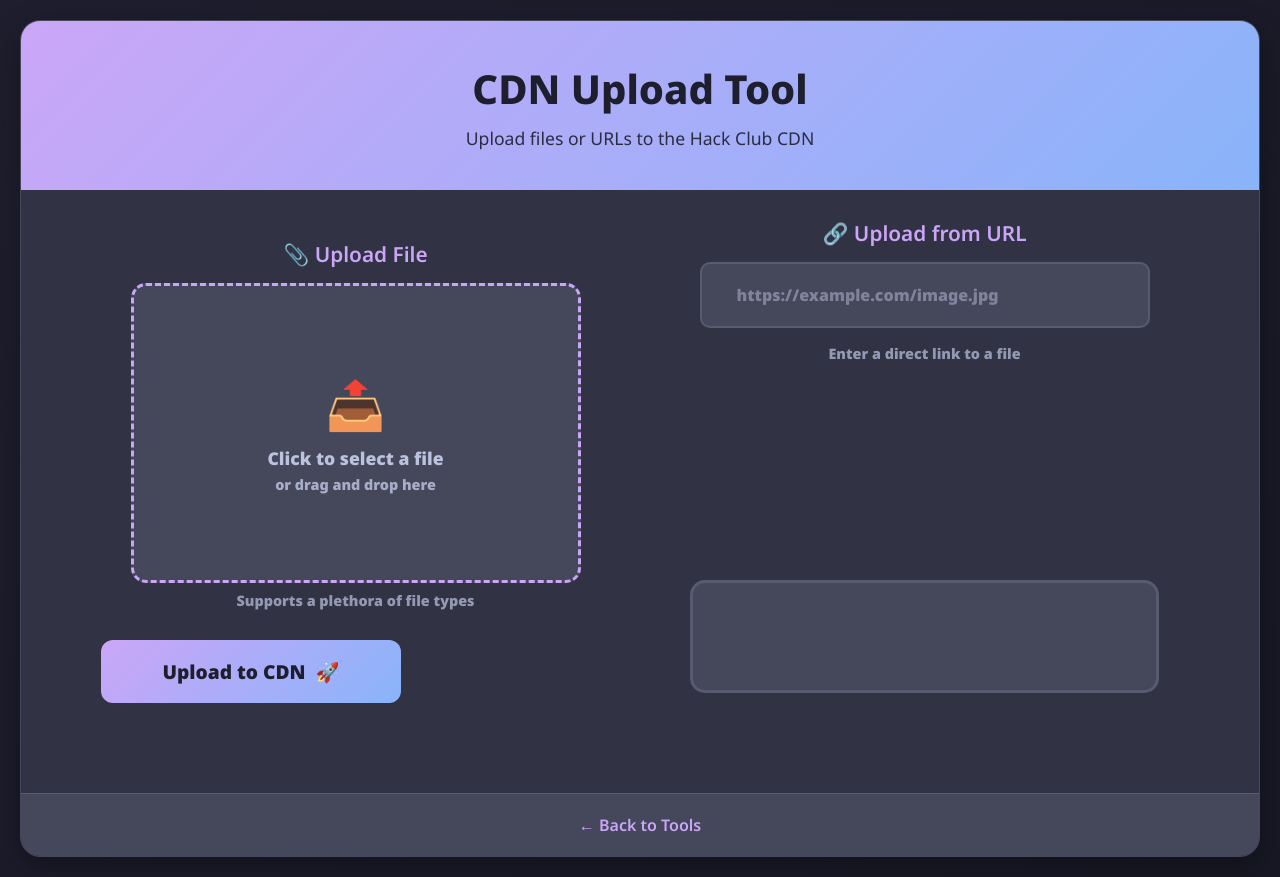
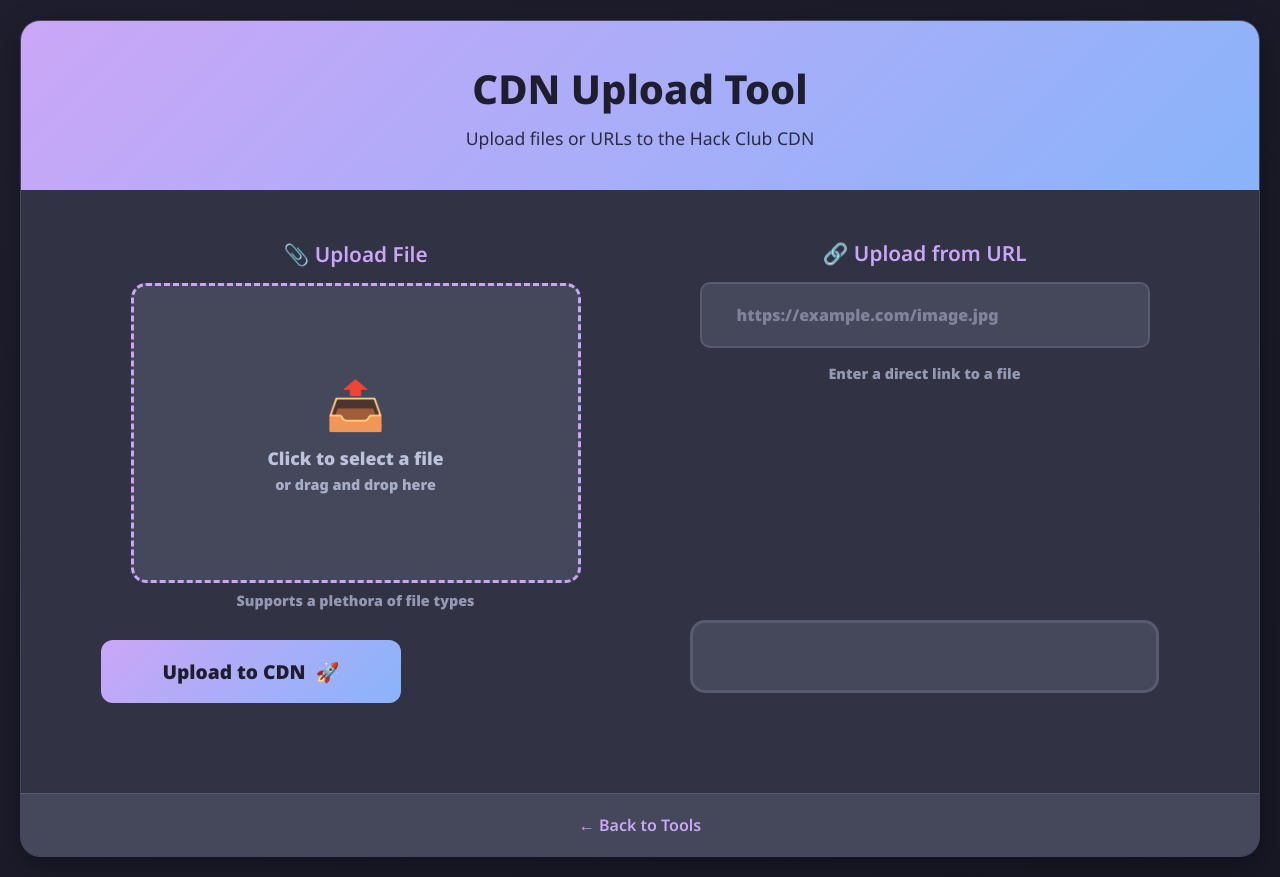
Before and after one commit to Bluelightning26/tools, a website: page cdn/index.html in a window 1280 px wide. Drawn offline with Linux system fonts and the light colour scheme; files that its build step writes are made by us from their sources.

Commit message:
Update cdn.css

```diff
--- a/cdn/cdn.css
+++ b/cdn/cdn.css
@@ -102,7 +102,7 @@
     display: flex;
     flex-direction: column;
     height: 100%;
-    min-height: 300px; /* Add fixed minimum height */
+    min-height: 340px; /* Add fixed minimum height */
 }
 
 .url-input-section {
```
